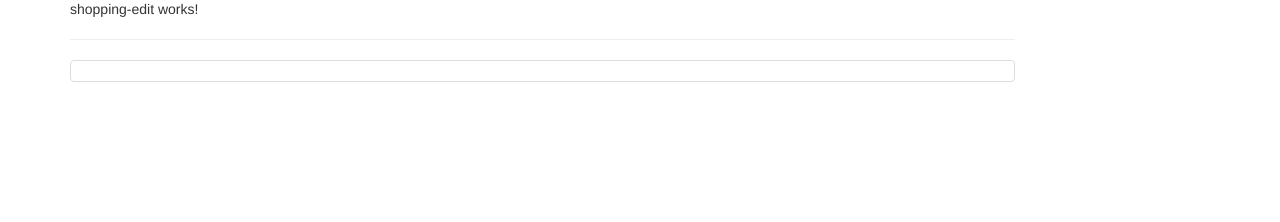
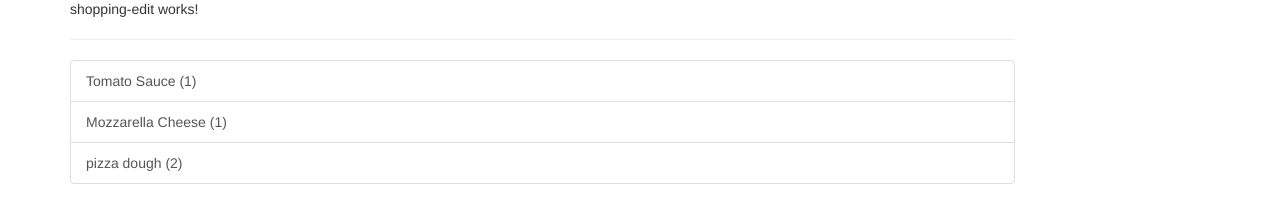
Before and after one commit to robertocannella/recipe-app, an Angular app: page / in a window 1280 px wide. Shown: the part 292-514 px from the top of the page. Built offline with nearby package versions, Linux system fonts and the light colour scheme.

Commit message:
Add Ingredient to shopping-list component

```diff
--- a/src/app/shopping-list/shopping-list.component.html
+++ b/src/app/shopping-list/shopping-list.component.html
@@ -3,7 +3,7 @@
         <app-shopping-edit></app-shopping-edit>
         <hr>
         <ul class="list-group">
-            <a class="list-group-item" style="cursor: pointer;"></a>
+            <a class="list-group-item" style="cursor: pointer;" *ngFor="let ingredient of ingredients">{{ingredient.name}} ({{ingredient.quantity}})</a>
         </ul>
     </div>
 </div>
--- a/src/app/shopping-list/shopping-list.component.ts
+++ b/src/app/shopping-list/shopping-list.component.ts
@@ -1,4 +1,5 @@
 import { Component, OnInit } from '@angular/core';
+import { Ingredient } from '../shared/ingredient.model';
 
 @Component({
   selector: 'app-shopping-list',
@@ -6,7 +7,12 @@ import { Component, OnInit } from '@angular/core';
   styleUrls: ['./shopping-list.component.css']
 })
 export class ShoppingListComponent implements OnInit {
-  ingredients = [];
+  ingredients: Ingredient[] = [
+    new Ingredient('Tomato Sauce', 1),
+    new Ingredient('Mozzarella Cheese',1),
+    new Ingredient('pizza dough',2)
+
+  ];
   constructor() { }
 
   ngOnInit(): void {
```
